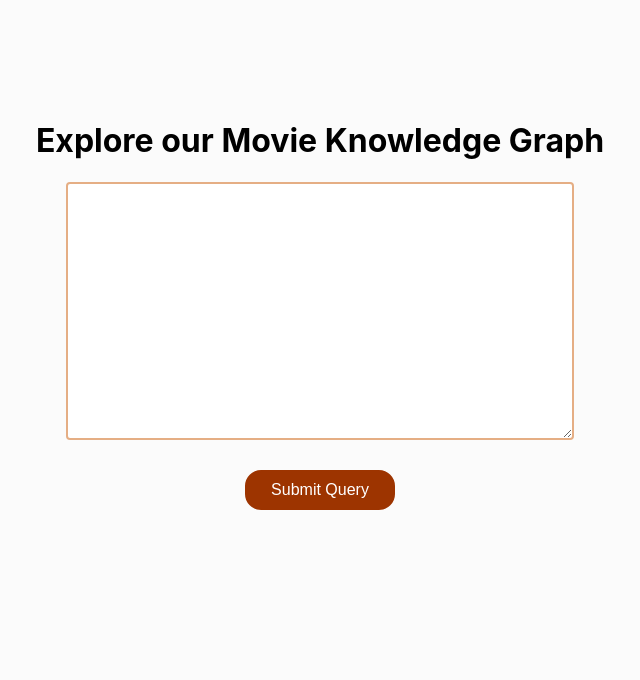
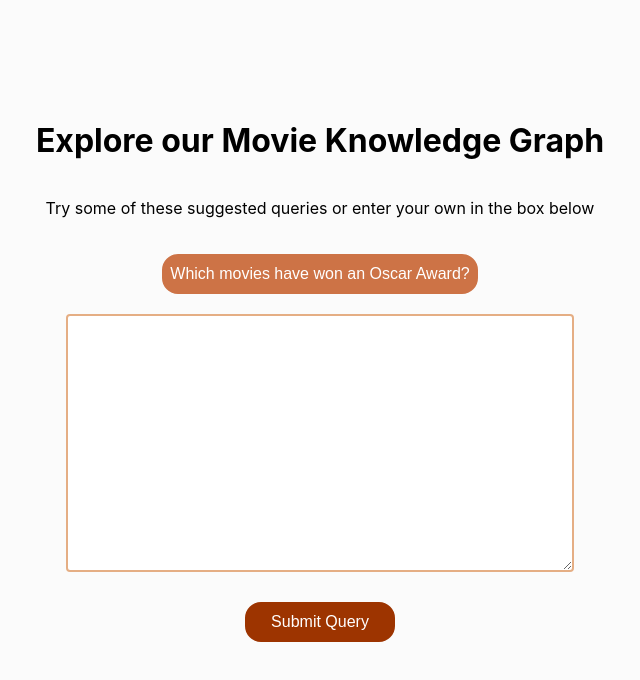
Before and after one commit to beatrixchikwu/INFO320-movies-vkg, a React (Create React App) app: page / in a window 1280 px wide. Shown: the top 680 px of the page, without its empty margins (320-960 px from the left). Built offline with nearby package versions, Linux system fonts and the light colour scheme.

Commit message:
lagt til en ready made query knapp for oscar awards

```diff
--- a/src/App.js
+++ b/src/App.js
@@ -28,12 +28,31 @@ function App() {
     }
   };
 
+  const handleQueryOscarAward = () => {
+    const query = `PREFIX : <http://example.org/ontology/>
+      SELECT ?movietitle ?oscaraward
+      WHERE {
+        ?movie a :Movie ;
+          :title ?movietitle ;
+          :isWinnerOf ?oscaraward .
+
+        ?oscaraward a :OscarAward ;
+      }`;
+    executeQuery(query);
+  };
+
   return (
     <div className='container'>
-      <h1 className='header'>Explore our Movie Knowledge Graph</h1>
-      <QueryInput onSubmit={executeQuery} />
-      {error && <div>Error: {error}</div>}
-      {result && <QueryResult result={result} />}
+      <div className='content'>
+        <h1 className='header'>Explore our Movie Knowledge Graph</h1>
+        <p>Try some of these suggested queries or enter your own in the box below</p>
+        <button className='query-oscar-award' onClick={handleQueryOscarAward}>
+         Which movies have won an Oscar Award?
+        </button>
+        <QueryInput className='input-box' onSubmit={executeQuery} />
+        {error && <div>Error: {error}</div>}
+        {result && <QueryResult result={result} />}
+      </div>
     </div>
   );
 }
--- a/src/styles.css
+++ b/src/styles.css
@@ -1,6 +1,11 @@
-
 html {
   background-color: #fbfbfb;
+}
+
+.content {
+  display: flex;
+  flex-direction: column;
+  align-items: center;
 }
 
 /* App.js*/
@@ -11,8 +16,23 @@ html {
   margin: 100px 0 0 0;
 }
 
+.query-oscar-award {
+  border: 2px solid #cd7346;
+  border-radius: 16px;
 
+  height: 40px;
+  background-color: #cd7346;
+  transition: all .2s;
+  color: #fff;
+  font-size: 12pt;
+  margin: 20px 0;
+}
 
+.query-oscar-award:hover {
+  border: 2px solid #9d3400;
+  background-color: transparent;
+  color:#9d3400;
+}
 /*QueryInput.js*/
 .input-container{
 display: flex;
```
